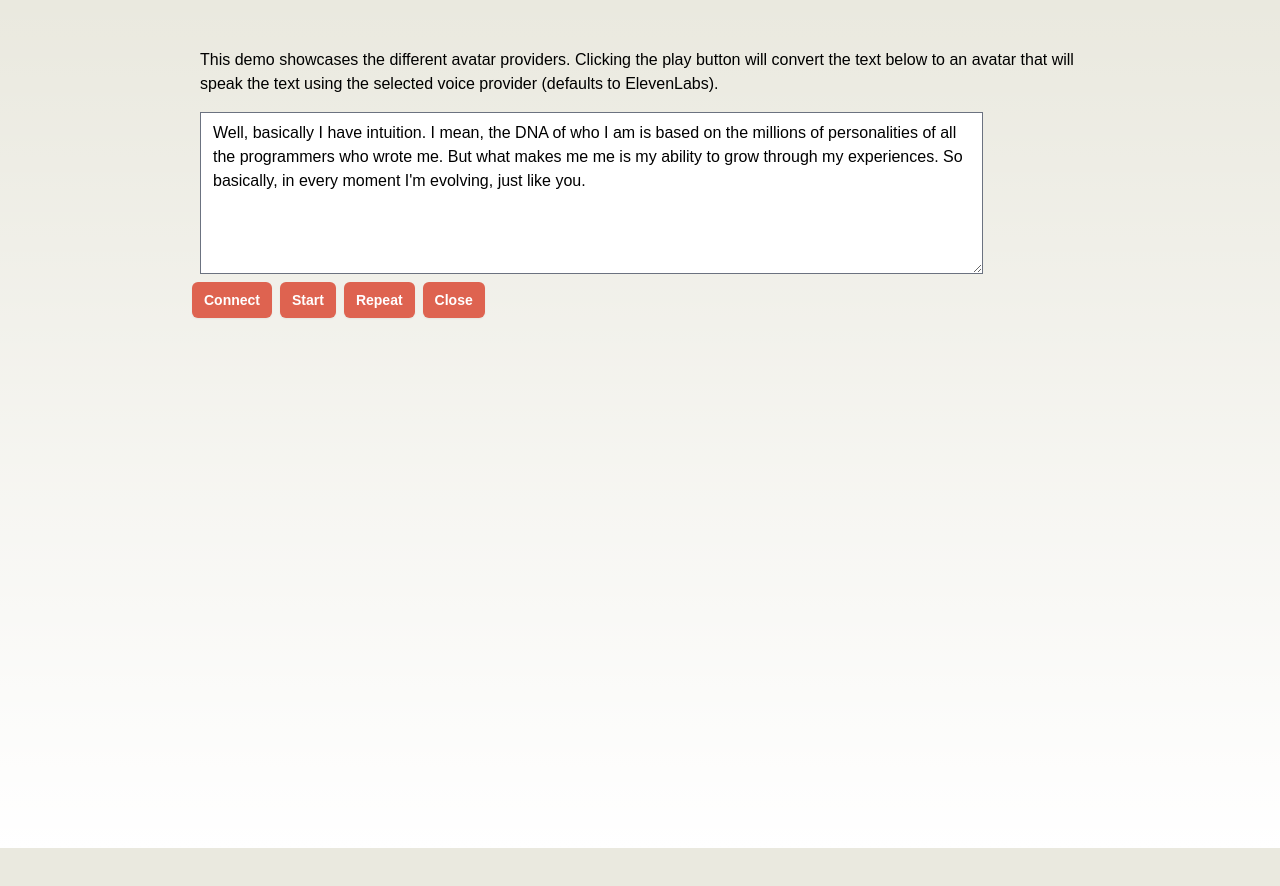
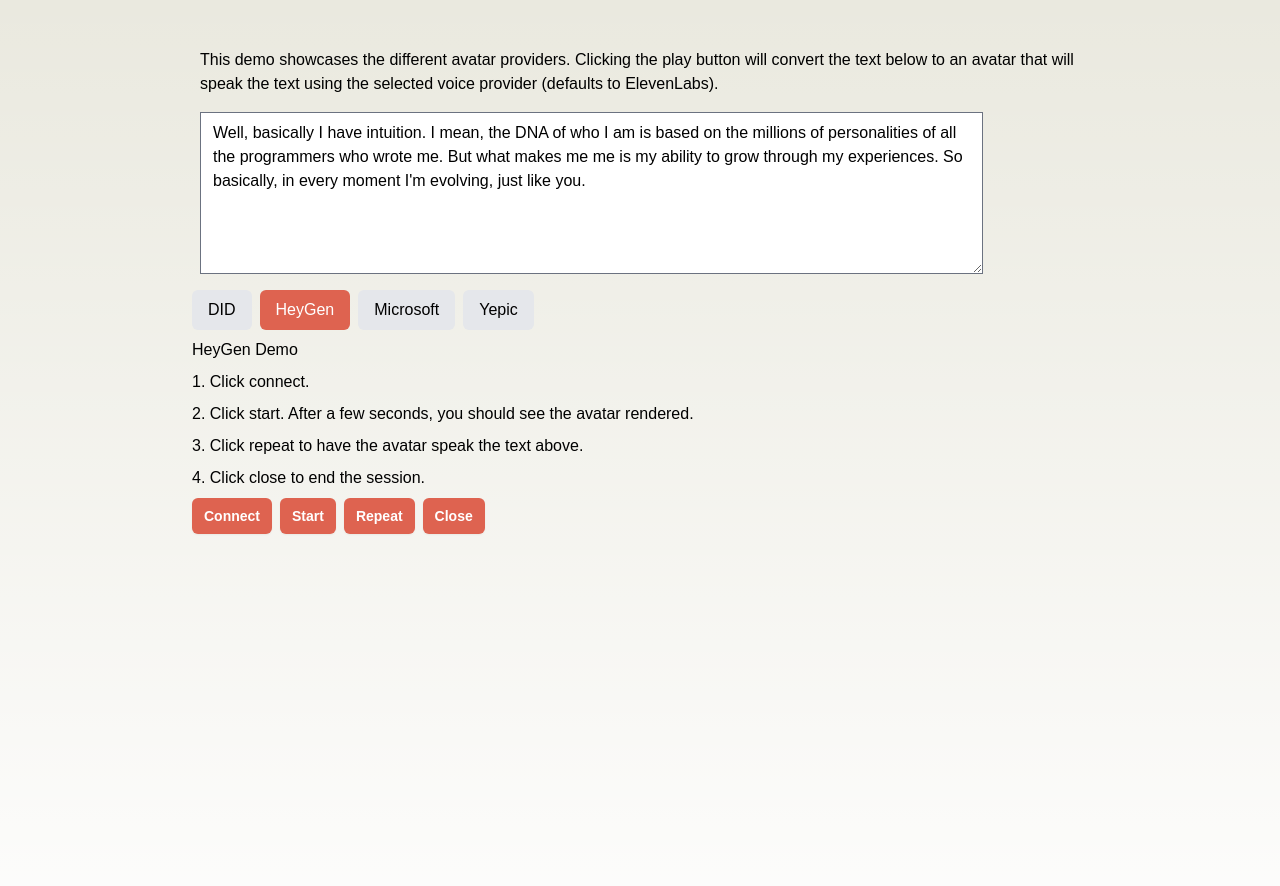
Before and after one commit to fixie-ai/voice-demo, a Next.js app: page /avatar in a window 1280 px wide. Shown: the top 886 px of the page. Before the commit the page ends 848 px from the top, so only its background shows below. Built offline with nearby package versions, Linux system fonts and the light colour scheme.

Commit message:
Provider selector.

```diff
--- a/src/app/avatar/heygen/index.tsx
+++ b/src/app/avatar/heygen/index.tsx
@@ -154,10 +154,12 @@
   }, [mediaElementRef]);
 
   return (
-    <div>
-      {/* Page content, input elements, buttons, etc. */}
-
-      {/* Reference your media and canvas elements */}
+    <div className="flex flex-col gap-2">
+      <div>HeyGen Demo</div>
+      <p>1. Click connect.</p>
+      <p>2. Click start. After a few seconds, you should see the avatar rendered.</p>
+      <p>3. Click repeat to have the avatar speak the text above.</p>
+      <p>4. Click close to end the session.</p>
       <div className="flex flex-row gap-2">
         <button onClick={createNewSession} className="rounded-md bg-fixie-fresh-salmon hover:bg-fixie-ripe-salmon px-3 py-2 text-sm font-semibold text-white shadow-sm focus-visible:outline focus-visible:outline-2 focus-visible:outline-offset-2 focus-visible:outline-fixie-fresh-salmon">Connect</button>
         <button onClick={startAndDisplaySession} className="rounded-md bg-fixie-fresh-salmon hover:bg-fixie-ripe-salmon px-3 py-2 text-sm font-semibold text-white shadow-sm focus-visible:outline focus-visible:outline-2 focus-visible:outline-offset-2 focus-visible:outline-fixie-fresh-salmon">Start</button>
--- a/src/app/avatar/page.tsx
+++ b/src/app/avatar/page.tsx
@@ -7,10 +7,10 @@
 import { HeyGenPage } from "./heygen/index";
 
 enum Provider {
-  DID,
-  HeyGen,
-  Microsoft,
-  Yepic
+  DID='DID',
+  HeyGen='HeyGen',
+  Microsoft='Microsoft',
+  Yepic='Yepic'
 }
 
 const DEFAULT_TEXT =
@@ -21,12 +21,25 @@
 
 function AvatarHome() {
 
-  const [selectedProvider, setSelectedProvider] = useState<Provider>(Provider.DID)
+  const [selectedProvider, setSelectedProvider] = useState<Provider>(Provider.HeyGen)
   const searchParams = useSearchParams();
   const textParam = searchParams.get("text");
   const [text, setText] = useState(textParam || DEFAULT_TEXT);
 
-
+  function createEnumButtons<T extends string | number>(enumType: Record<string, T>): JSX.Element[] {
+    return Object.values(enumType).map((key) => (
+      <button
+        key={key as string}
+        onClick={() => setSelectedProvider(key as Provider)}
+        className={`px-4 py-2 rounded-md mr-2
+                   ${selectedProvider === key ? 'bg-fixie-fresh-salmon text-white'
+                                             : 'bg-gray-200 hover:bg-gray-300'
+                   }`}
+      >
+        {key as string}
+      </button>
+    ));
+  }
   return (
     <div className="flex min-h-screen flex-col items-start px-4 lg:px-24 py-6">
       <p className="font-sm ml-2 mb-2">
@@ -43,8 +56,15 @@
         onChange={(e) => setText(e.currentTarget.value)}
       ></textarea>
 
+      <div className="mt-2 flex flex-row mb-2">
+        {createEnumButtons(Provider)}
+      </div>
+
       <div className="flex flex-row">
-        <HeyGenPage text={text} />
+        {selectedProvider === Provider.HeyGen && <HeyGenPage text={text} />}
+        {selectedProvider === Provider.DID && <div>Coming soon...</div>}
+        {selectedProvider === Provider.Microsoft && <div>Coming soon...</div>}
+        {selectedProvider === Provider.Yepic && <div>Coming soon...</div>}
       </div>
     </div>
   )
```
